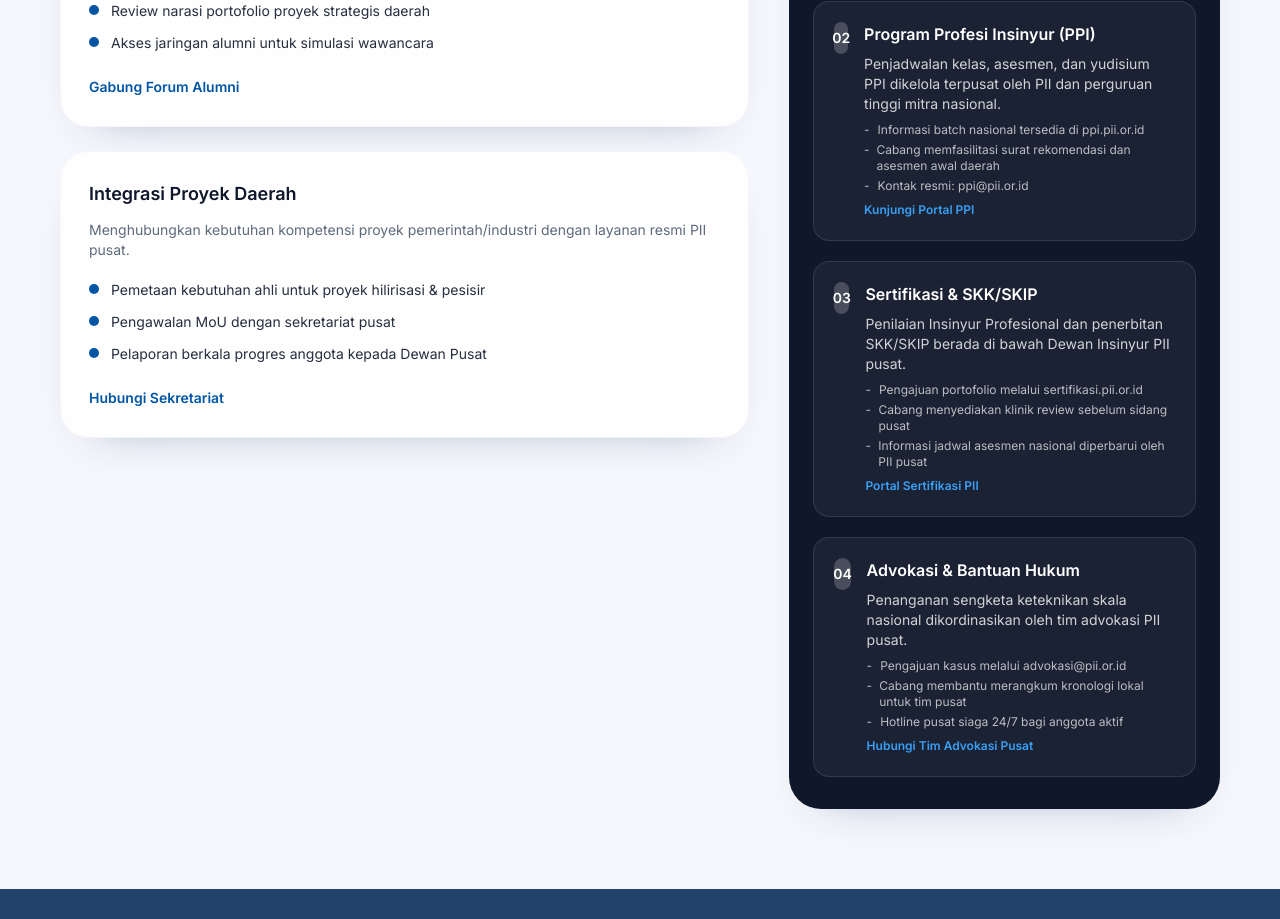
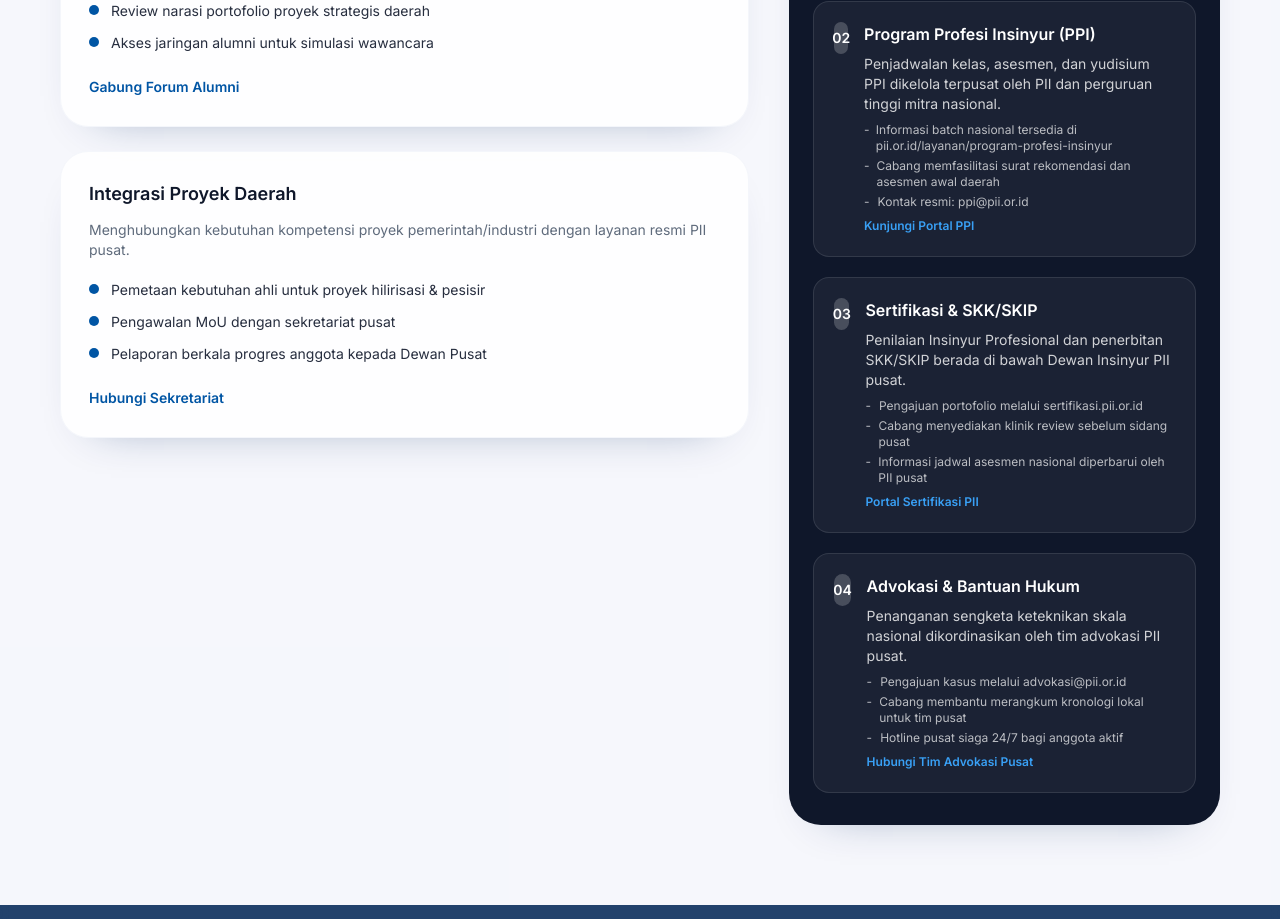
Before and after one commit to AdemsJulian/pii-pkp, a Next.js app: page / in a window 1280 px wide. Shown: the part 4180-5099 px from the top of the page. Built offline with nearby package versions, Linux system fonts and the light colour scheme; grey boxes are pictures that could not be loaded.

Commit message:
fix: point PPI service to official portal

```diff
--- a/src/data/site-content.ts
+++ b/src/data/site-content.ts
@@ -285,12 +285,12 @@ export const services: ServiceItem[] = [
     description:
       "Penjadwalan kelas, asesmen, dan yudisium PPI dikelola terpusat oleh PII dan perguruan tinggi mitra nasional.",
     highlights: [
-      "Informasi batch nasional tersedia di ppi.pii.or.id",
+      "Informasi batch nasional tersedia di pii.or.id/layanan/program-profesi-insinyur",
       "Cabang memfasilitasi surat rekomendasi dan asesmen awal daerah",
       "Kontak resmi: ppi@pii.or.id",
     ],
     ctaLabel: "Kunjungi Portal PPI",
-    href: "https://ppi.pii.or.id/",
+    href: "https://www.pii.or.id/layanan/program-profesi-insinyur",
   },
   {
     title: "Sertifikasi & SKK/SKIP",
```
